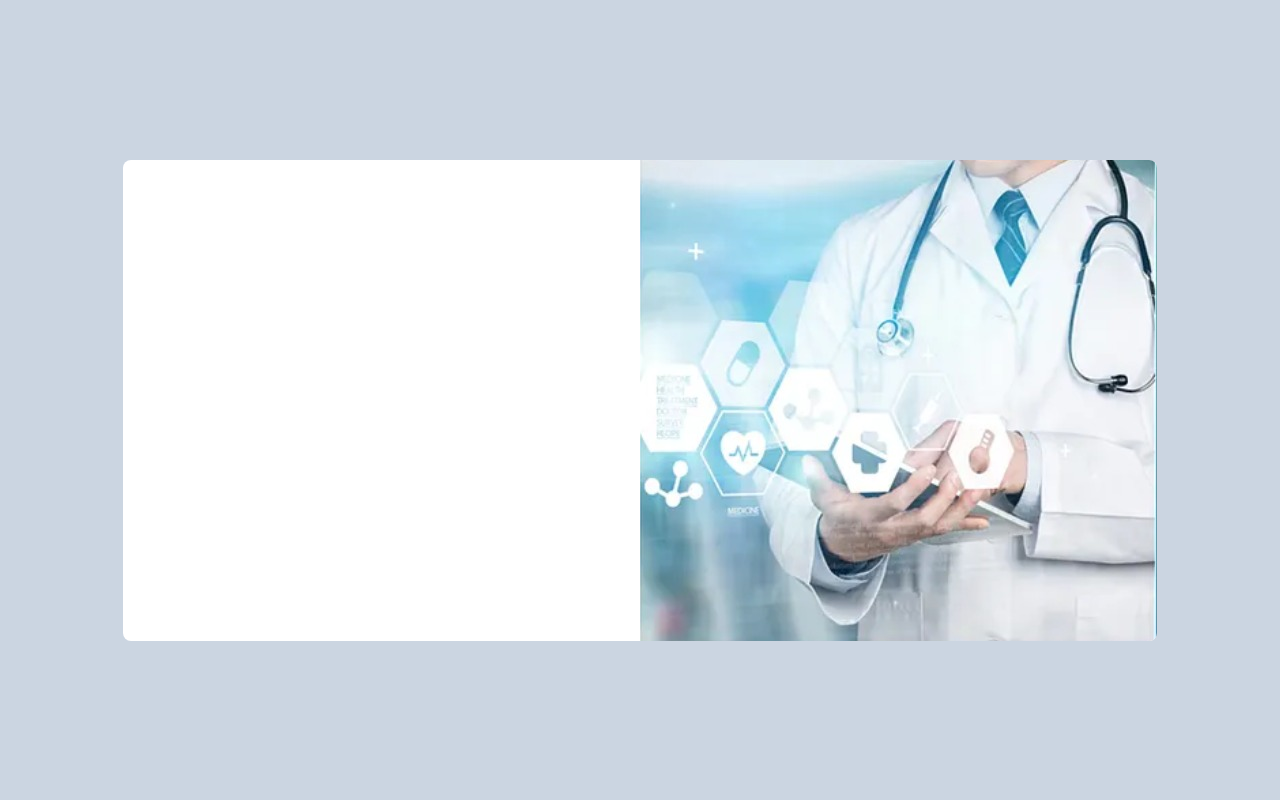
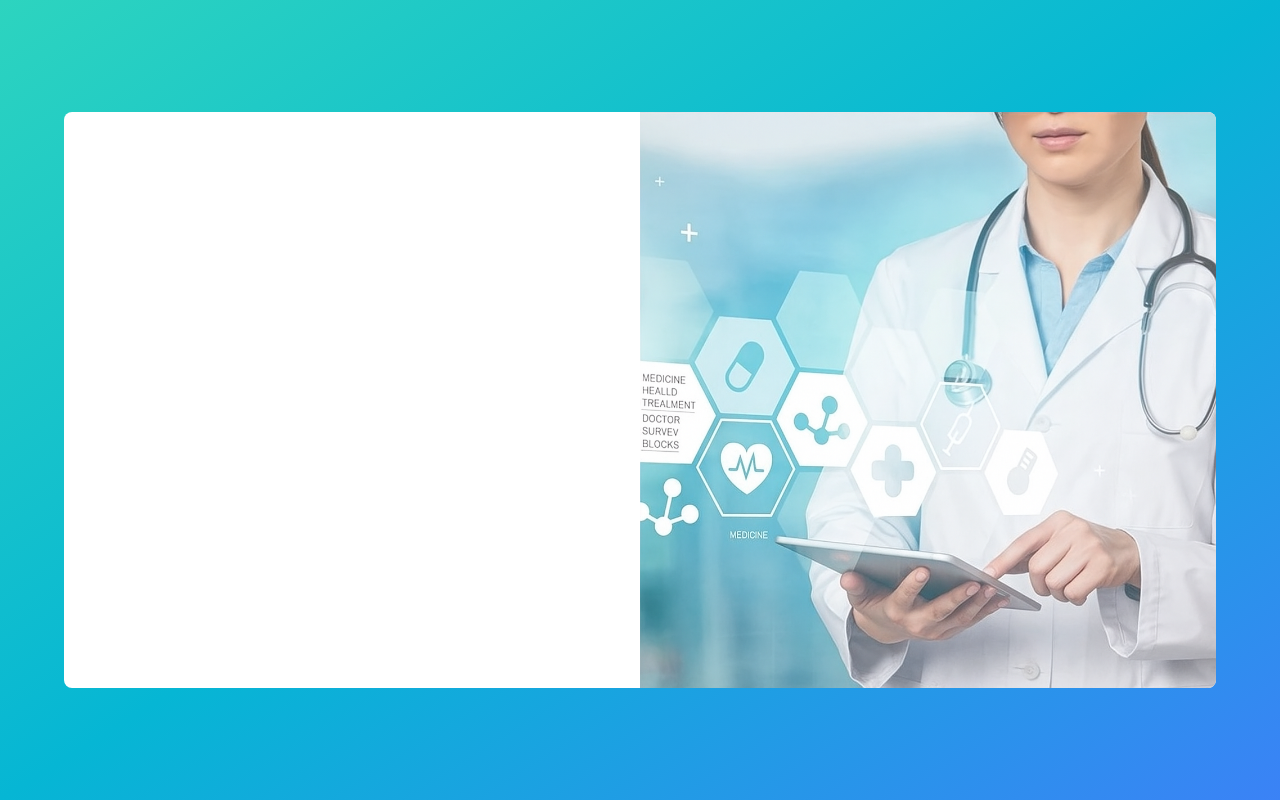
Before and after one commit to AlexHeisinger09/ArmoniClick, a React (Vite) app: page /auth in a window 1280 px wide. Built offline with nearby package versions, Linux system fonts and the light colour scheme.

Commit message:
Interfaz login con imagen IA

```diff
--- a/src/presentation/layouts/AuthLayout.tsx
+++ b/src/presentation/layouts/AuthLayout.tsx
@@ -2,15 +2,15 @@ import { Outlet } from 'react-router-dom';
 
 export const AuthLayout = () => {
 	return (
-    <main className=" bg-slate-300 p-4 sm:p-8 min-h-screen flex items-center justify-center">
+   <main className="bg-gradient-to-br from-teal-400 via-cyan-500 to-blue-500 p-4 sm:p-8 min-h-screen flex items-center justify-center">
       <section className="h-full mx-auto grid md:grid-cols-[1fr_minmax(200px,_1fr)] bg-white rounded-lg">
         <div className="flex items-center justify-center w-full">
           <Outlet />
         </div>
-        <figure className="hidden md:block">
+        <figure className="hidden md:block w-full max-w-md lg:max-w-lg xl:max-w-xl">
           <img
-            className="object-cover object-center w-full h-full rounded-tr-lg rounded-br-lg overflow-hidden"
-            src="/frame-auth.jpg"
+            className="object-cover object-center w-full h-full rounded-tr-lg rounded-br-lg"
+            src="/frame-auth.png"
             alt="frame auth"
           />
         </figure>
```
Also changed, not shown: public/frame-auth.jpg (deleted), public/frame-auth.png (added).
